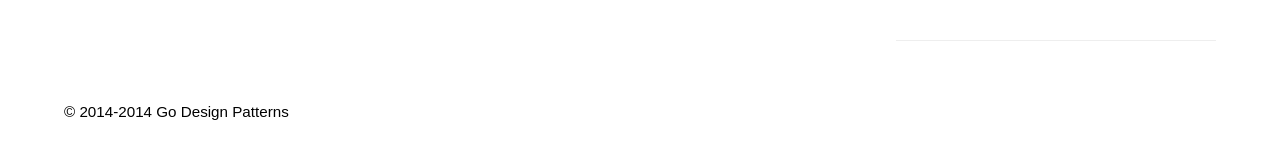
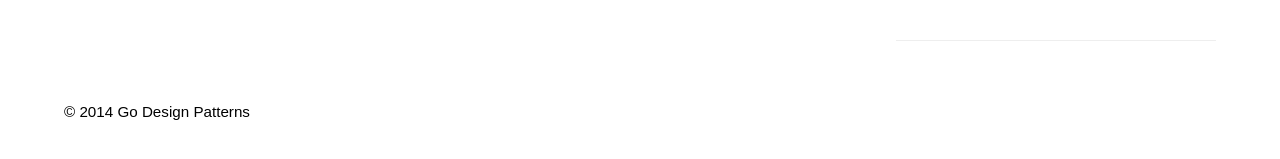
Before and after one commit to alexjlockwood/godesignpatterns, a Jekyll site: the page built from index.html, in a window 1280 px wide. Shown: the part 534-693 px from the top of the page. Built offline with Jekyll 4.4.1, drawn with Linux system fonts in a browser that asks for light colours; some web fonts are replaced; Markdown is read by kramdown in place of the engine named in the settings; the list of posts is cut into pages by our own code; comment, search, counter and statistics services are not loaded; part of the change alters nothing that is shown.

```diff
--- a/_layouts/default.html
+++ b/_layouts/default.html
@@ -106,11 +106,11 @@
     </div>-->
 
     <div id="copyright" class="container">
-      {% capture current_year %}2012{% endcapture %}
+      {% capture current_year %}{{ site.time | date: "%Y" }}{% endcapture %}
       {% if current_year == '2014' %}
       <p>&copy; 2014 {{ site.name }}</p>
       {% else %}
-      <p>&copy; 2014-{{ site.time | date: "%Y" }} {{ site.name }}</p>
+      <p>&copy; 2014-{{ current_year }} {{ site.name }}</p>
       {% endif %}
     </div>
 
```
